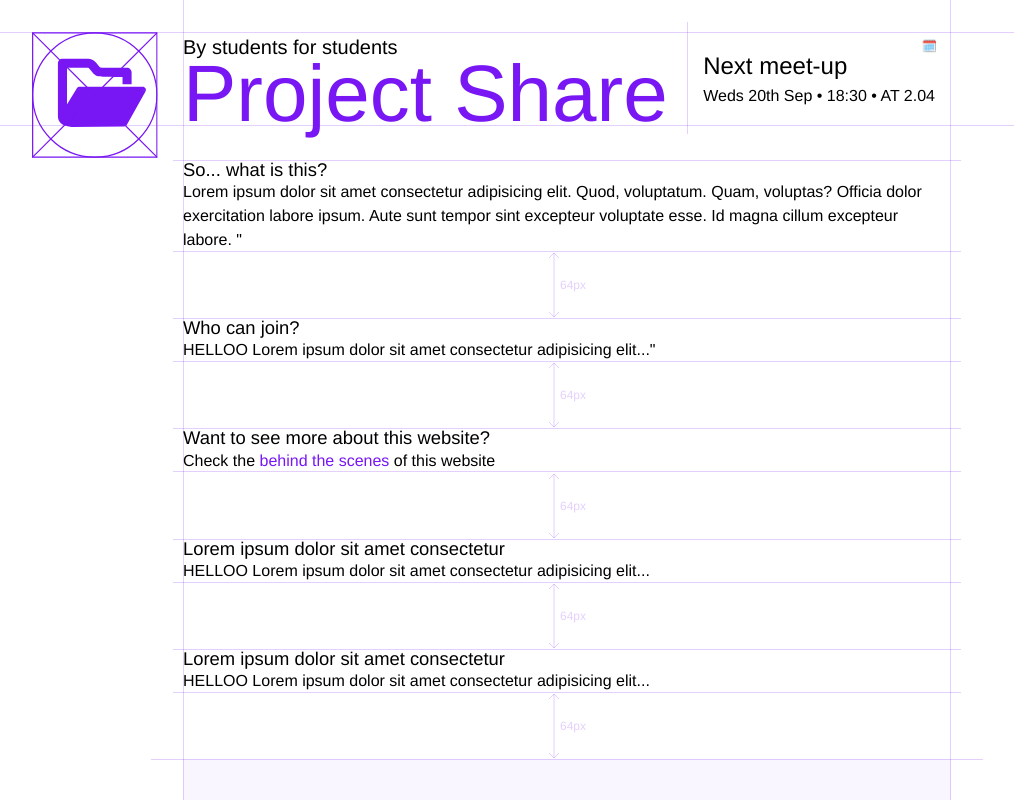
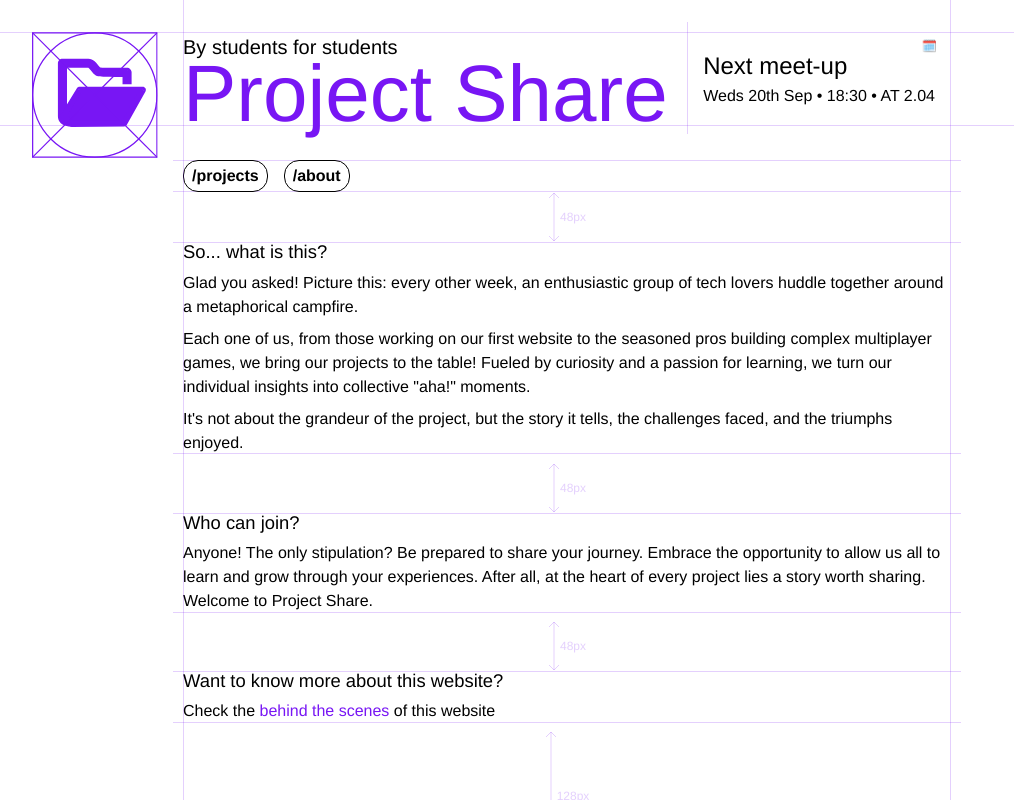
Before and after one commit to compsoc-edinburgh/project-share-web, a React (Vite) app: page / in a window 1280 px wide. Shown: the top 800 px of the page, without its empty margins (73-1087 px from the left). Built offline with nearby package versions, Linux system fonts and the light colour scheme.

Commit message:
add copy and /projects page

```diff
--- /dev/null
+++ b/src/Header/Links.tsx
@@ -0,0 +1,38 @@
+import { Link } from 'react-router-dom'
+import { styled } from 'styled-components'
+import { ACCENT_COLOR, SECONDARY_COLOR } from '../constants'
+import SketchLines from '../components/SketchLines'
+
+const StyledLinksWrapper = styled.div`
+  display: flex;
+  gap: 1rem;
+  align-items: center;
+  width: 100%;
+`
+
+const StyledLink = styled(Link)`
+  text-decoration: none;
+  color: ${SECONDARY_COLOR};
+  font-weight: bold;
+
+  border: 0.8px solid ${SECONDARY_COLOR};
+  padding: 0.2rem 0.5rem;
+  border-radius: 15px;
+
+  &:hover {
+    color: ${ACCENT_COLOR};
+  }
+`
+
+const Links = () => {
+  return (
+    <SketchLines top bottom margin={20}>
+      <StyledLinksWrapper>
+        <StyledLink to="/projects">/projects</StyledLink>
+        <StyledLink to="/about">/about</StyledLink>
+      </StyledLinksWrapper>
+    </SketchLines>
+  )
+}
+
+export default Links
--- a/src/Pages/About.tsx
+++ b/src/Pages/About.tsx
@@ -1,8 +1,11 @@
-const About = () => {
+import BackLink from '../components/BackLink'
+
+function About() {
   return (
-    <div>
-      <h1>About</h1>
-    </div>
+    <>
+      <code>/about</code>
+      <BackLink />
+    </>
   )
 }
 
--- a/src/Pages/Components.tsx
+++ b/src/Pages/Components.tsx
@@ -4,6 +4,7 @@ import Spacer from '../components/Spacer'
 import styled from 'styled-components'
 import { ACCENT_COLOR } from '../constants'
 import { useState } from 'react'
+import BackLink from '../components/BackLink'
 
 const StyledComponentShowcase = styled.div`
   display: flex;
@@ -51,6 +52,8 @@ const Components = () => {
       <h2>
         <code>/components</code>
       </h2>
+
+      <BackLink />
 
       <p style={{ color: 'black' }}>
         Welcome to another authentic glimpse behind the scenes at Project Share,
--- a/src/Pages/Home.tsx
+++ b/src/Pages/Home.tsx
@@ -7,6 +7,7 @@ import MobileShow from '../components/MobileShow'
 import NextMeeting from '../NextMeetup/NextMeetup'
 import SketchLines from '../components/SketchLines'
 import { Link } from 'react-router-dom'
+import Links from '../Header/Links'
 
 const StyledMain = styled.div`
   position: relative;
@@ -24,31 +25,52 @@ const Home = () => {
       <StyledMain>
         <MobileShow>
           <div style={{ height: '4rem' }} />
+        </MobileShow>
+
+        <Links />
+        <Spacer size={48} />
+
+        <MobileShow>
           <SketchLines top bottom margin={20}>
             <NextMeeting />
           </SketchLines>
           <Spacer size={32} />
         </MobileShow>
+
         <Paragraph title="So... what is this?">
-          Lorem ipsum dolor sit amet consectetur adipisicing elit. Quod,
-          voluptatum. Quam, voluptas? Officia dolor exercitation labore ipsum.
-          Aute sunt tempor sint excepteur voluptate esse. Id magna cillum
-          excepteur labore. "
+          <p>
+            Glad you asked! Picture this: every other week, an enthusiastic
+            group of tech lovers huddle together around a metaphorical campfire.
+          </p>
+          <p>
+            Each one of us, from those working on our first website to the
+            seasoned pros building complex multiplayer games, we bring our
+            projects to the table! Fueled by curiosity and a passion for
+            learning, we turn our individual insights into collective "aha!"
+            moments.
+          </p>
+          <p>
+            It's not about the grandeur of the project, but the story it tells,
+            the challenges faced, and the triumphs enjoyed.
+          </p>
         </Paragraph>
-
+        <Spacer size={48} />
         <Paragraph title="Who can join?">
-          HELLOO Lorem ipsum dolor sit amet consectetur adipisicing elit..."
+          <p>
+            Anyone! The only stipulation? Be prepared to share your journey.
+            Embrace the opportunity to allow us all to learn and grow through
+            your experiences. After all, at the heart of every project lies a
+            story worth sharing. Welcome to Project Share.
+          </p>
         </Paragraph>
-        <Paragraph title="Want to see more about this website?">
-          Check the <Link to="/components">behind the scenes</Link> of this
-          website
+        <Spacer size={48} />
+        <Paragraph title="Want to know more about this website?">
+          <p>
+            Check the <Link to="/components">behind the scenes</Link> of this
+            website
+          </p>
         </Paragraph>
-        <Paragraph title="Lorem ipsum dolor sit amet consectetur">
-          HELLOO Lorem ipsum dolor sit amet consectetur adipisicing elit...
-        </Paragraph>
-        <Paragraph title="Lorem ipsum dolor sit amet consectetur">
-          HELLOO Lorem ipsum dolor sit amet consectetur adipisicing elit...
-        </Paragraph>
+        <Spacer size={128} />
       </StyledMain>
       <Footer />
     </>
--- /dev/null
+++ b/src/Pages/Projects.tsx
@@ -0,0 +1,12 @@
+import BackLink from '../components/BackLink'
+
+const Projects = () => {
+  return (
+    <div>
+      <code>/projects</code>
+      <BackLink />
+    </div>
+  )
+}
+
+export default Projects
--- /dev/null
+++ b/src/components/BackLink.tsx
@@ -0,0 +1,25 @@
+import styled from 'styled-components'
+
+import { useNavigate } from 'react-router-dom'
+
+const StyledBackButton = styled.button`
+  background-color: transparent;
+  border: none;
+  margin-left: 0;
+  padding: 0;
+`
+
+const BackLink = () => {
+  const navigate = useNavigate()
+  const goBack = () => {
+    navigate(-1)
+  }
+
+  return (
+    <StyledBackButton onClick={goBack}>
+      <code>{'<-'} Back</code>
+    </StyledBackButton>
+  )
+}
+
+export default BackLink
--- a/src/components/Paragraph.tsx
+++ b/src/components/Paragraph.tsx
@@ -1,6 +1,5 @@
 import React from 'react'
 import SketchLines from '../components/SketchLines'
-import Spacer from '../components/Spacer'
 
 import styled from 'styled-components'
 import { SECONDARY_COLOR } from '../constants'
@@ -17,6 +16,10 @@ const StyledChildren = styled.p`
   font-weight: 400;
   color: ${SECONDARY_COLOR};
   margin: 0;
+
+  & > * {
+    margin: 0.5rem 0;
+  }
 `
 
 interface SectionProps {
@@ -31,7 +34,6 @@ const Paragraph: React.FC<SectionProps> = ({ title, children }) => {
         <StyledTitle>{title}</StyledTitle>
         <StyledChildren>{children}</StyledChildren>
       </SketchLines>
-      <Spacer size={64} />
     </>
   )
 }
--- a/src/main.tsx
+++ b/src/main.tsx
@@ -6,6 +6,7 @@ import './App.css'
 import { BrowserRouter as Router, Routes, Route } from 'react-router-dom'
 import Home from './Pages/Home'
 import About from './Pages/About'
+import Projects from './Pages/Projects'
 import Components from './Pages/Components'
 
 ReactDOM.render(
@@ -14,6 +15,7 @@ ReactDOM.render(
       <Routes>
         <Route path="/" element={<Home />} />
         <Route path="/about" element={<About />} />
+        <Route path="/projects" element={<Projects />} />
         <Route path="/components" element={<Components />} />
       </Routes>
     </Router>
```
